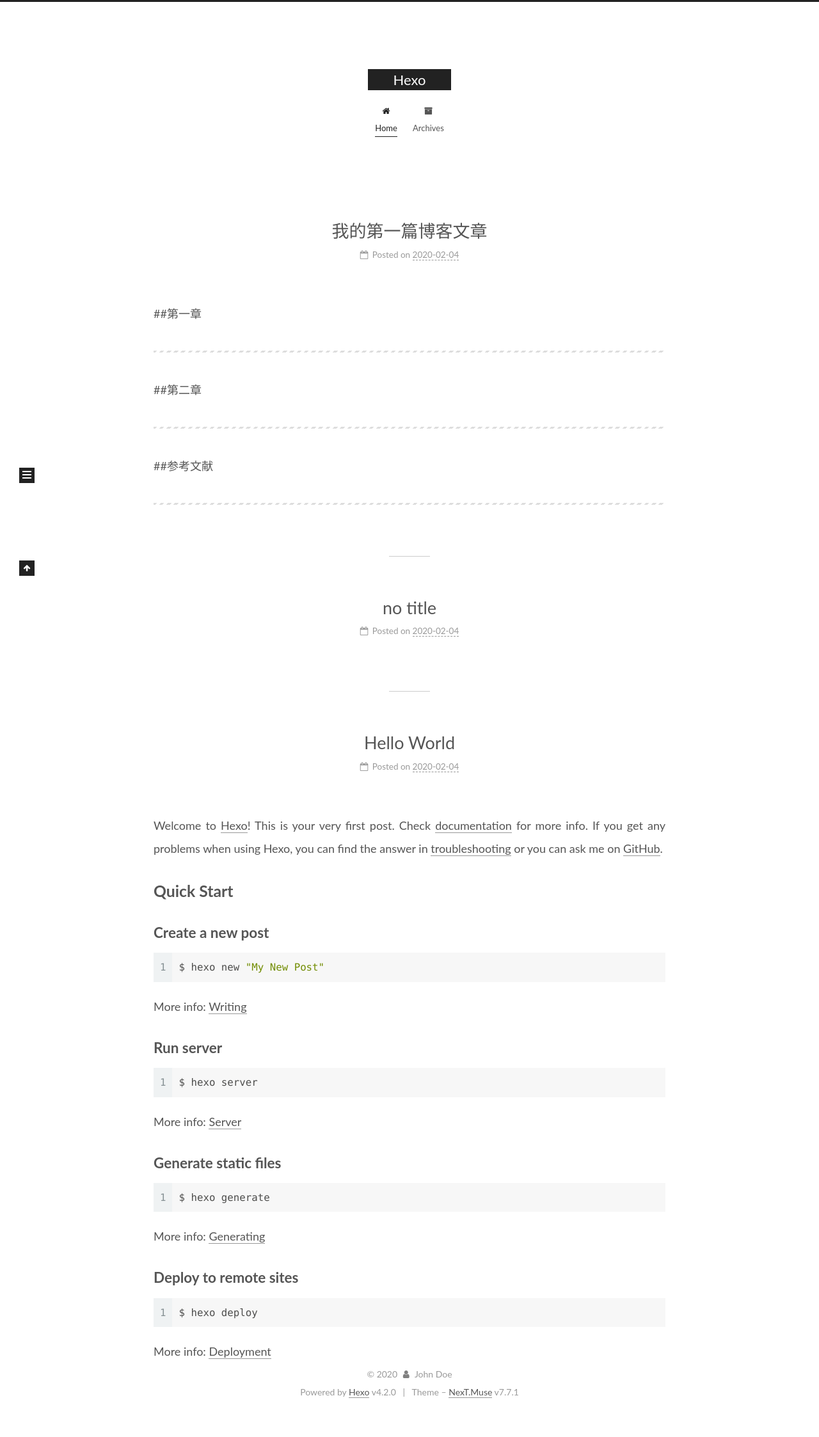
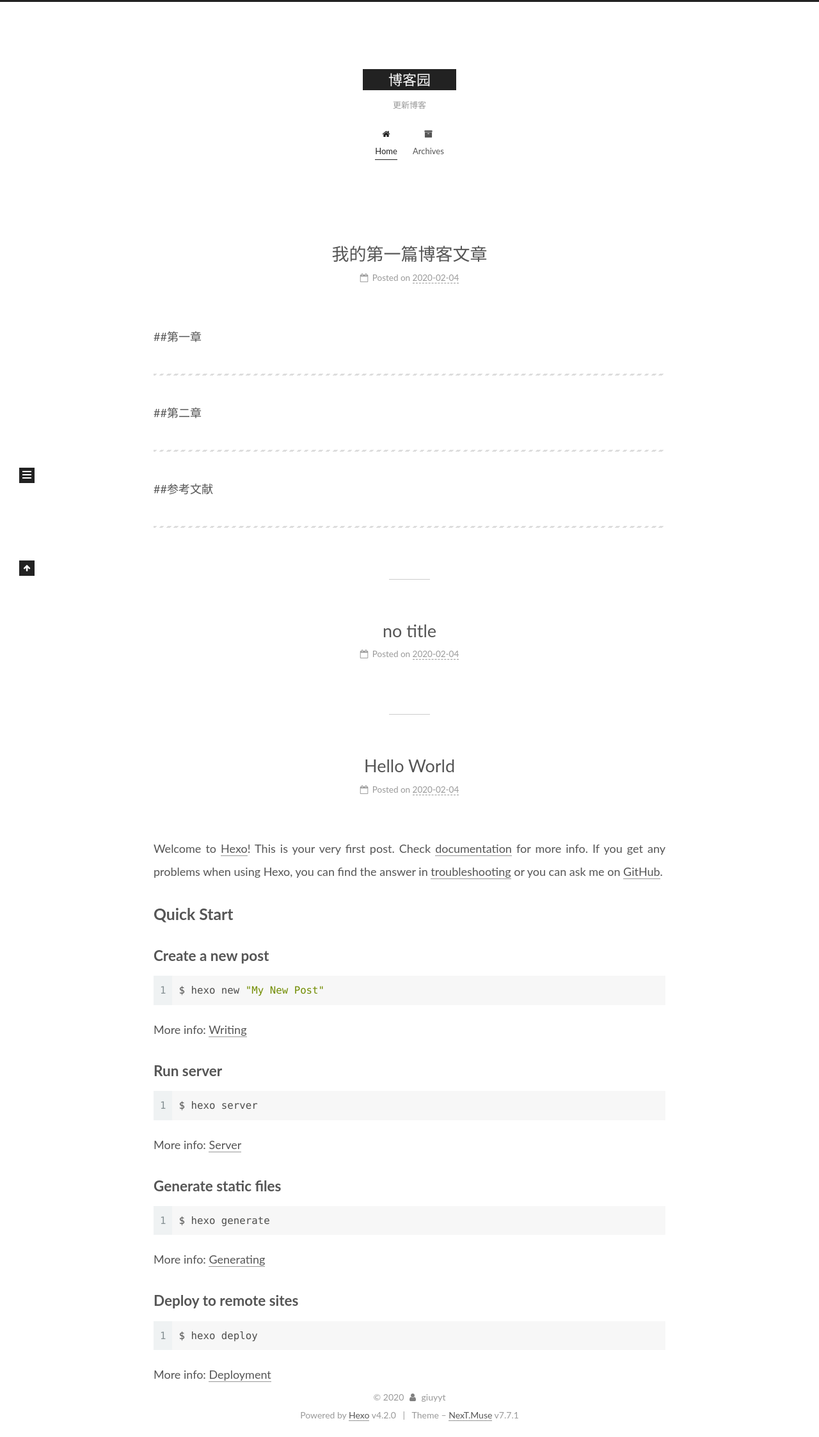
Before and after one commit to giuyyt/giuyyt.github.io, a plain HTML site: page index.html in a window 1280 px wide. Shown: the whole page at 64% size. Before the commit the page ends 2210 px from the top, so only its background shows below. Drawn offline with Linux system fonts and the light colour scheme.

Commit message:
Site updated: 2020-02-04 21:21:51

```diff
--- a/css/main.css
+++ b/css/main.css
@@ -1153,7 +1153,7 @@ pre .javascript .function {
 }
 .links-of-author a::before,
 .links-of-author span.exturl::before {
-  background: #fbfee4;
+  background: #6fd566;
   border-radius: 50%;
   content: ' ';
   display: inline-block;
--- a/index.html
+++ b/index.html
@@ -46,12 +46,15 @@
   };
 </script>
 
-  <meta property="og:type" content="website">
-<meta property="og:title" content="Hexo">
+  <meta name="description" content="描述">
+<meta property="og:type" content="website">
+<meta property="og:title" content="博客园">
 <meta property="og:url" content="http://yoursite.com/index.html">
-<meta property="og:site_name" content="Hexo">
+<meta property="og:site_name" content="博客园">
+<meta property="og:description" content="描述">
 <meta property="og:locale" content="en_US">
-<meta property="article:author" content="John Doe">
+<meta property="article:author" content="giuyyt">
+<meta property="article:tag" content="技术文章">
 <meta name="twitter:card" content="summary">
 
 <link rel="canonical" href="http://yoursite.com/">
@@ -66,7 +69,7 @@
   };
 </script>
 
-  <title>Hexo</title>
+  <title>博客园</title>
 
 
 
@@ -110,10 +113,11 @@
     <div>
       <a href="/" class="brand" rel="start">
         <span class="logo-line-before"><i></i></span>
-        <span class="site-title">Hexo</span>
+        <span class="site-title">博客园</span>
         <span class="logo-line-after"><i></i></span>
       </a>
     </div>
+        <p class="site-subtitle">更新博客</p>
   </div>
 
   <div class="site-nav-toggle">
@@ -169,12 +173,12 @@
 
     <span hidden itemprop="author" itemscope itemtype="http://schema.org/Person">
       <meta itemprop="image" content="/images/avatar.gif">
-      <meta itemprop="name" content="John Doe">
-      <meta itemprop="description" content="">
+      <meta itemprop="name" content="giuyyt">
+      <meta itemprop="description" content="描述">
     </span>
 
     <span hidden itemprop="publisher" itemscope itemtype="http://schema.org/Organization">
-      <meta itemprop="name" content="Hexo">
+      <meta itemprop="name" content="博客园">
     </span>
       <header class="post-header">
         <h1 class="post-title" itemprop="name headline">
@@ -233,12 +237,12 @@
 
     <span hidden itemprop="author" itemscope itemtype="http://schema.org/Person">
       <meta itemprop="image" content="/images/avatar.gif">
-      <meta itemprop="name" content="John Doe">
-      <meta itemprop="description" content="">
+      <meta itemprop="name" content="giuyyt">
+      <meta itemprop="description" content="描述">
     </span>
 
     <span hidden itemprop="publisher" itemscope itemtype="http://schema.org/Organization">
-      <meta itemprop="name" content="Hexo">
+      <meta itemprop="name" content="博客园">
     </span>
       <header class="post-header">
         <h1 class="post-title" itemprop="name headline">
@@ -290,12 +294,12 @@
 
     <span hidden itemprop="author" itemscope itemtype="http://schema.org/Person">
       <meta itemprop="image" content="/images/avatar.gif">
-      <meta itemprop="name" content="John Doe">
-      <meta itemprop="description" content="">
+      <meta itemprop="name" content="giuyyt">
+      <meta itemprop="description" content="描述">
     </span>
 
     <span hidden itemprop="publisher" itemscope itemtype="http://schema.org/Organization">
-      <meta itemprop="name" content="Hexo">
+      <meta itemprop="name" content="博客园">
     </span>
       <header class="post-header">
         <h1 class="post-title" itemprop="name headline">
@@ -411,8 +415,8 @@
 
       <div class="site-overview-wrap sidebar-panel">
         <div class="site-author motion-element" itemprop="author" itemscope itemtype="http://schema.org/Person">
-  <p class="site-author-name" itemprop="name">John Doe</p>
-  <div class="site-description" itemprop="description"></div>
+  <p class="site-author-name" itemprop="name">giuyyt</p>
+  <div class="site-description" itemprop="description">描述</div>
 </div>
 <div class="site-state-wrap motion-element">
   <nav class="site-state">
@@ -449,7 +453,7 @@
   <span class="with-love">
     <i class="fa fa-user"></i>
   </span>
-  <span class="author" itemprop="copyrightHolder">John Doe</span>
+  <span class="author" itemprop="copyrightHolder">giuyyt</span>
 </div>
   <div class="powered-by">Powered by <a href="https://hexo.io/" class="theme-link" rel="noopener" target="_blank">Hexo</a> v4.2.0
   </div>
```
Also changed, not shown: 2020/02/04/hello-world/index.html (+12 -10 lines), 2020/02/04/no-title/index.html (+15 -11 lines), 2020/02/04/我的第一篇博客文章/index.html (+12 -10 lines), archives/2020/02/index.html (+13 -9 lines), archives/2020/index.html (+13 -9 lines), archives/index.html (+13 -9 lines).
